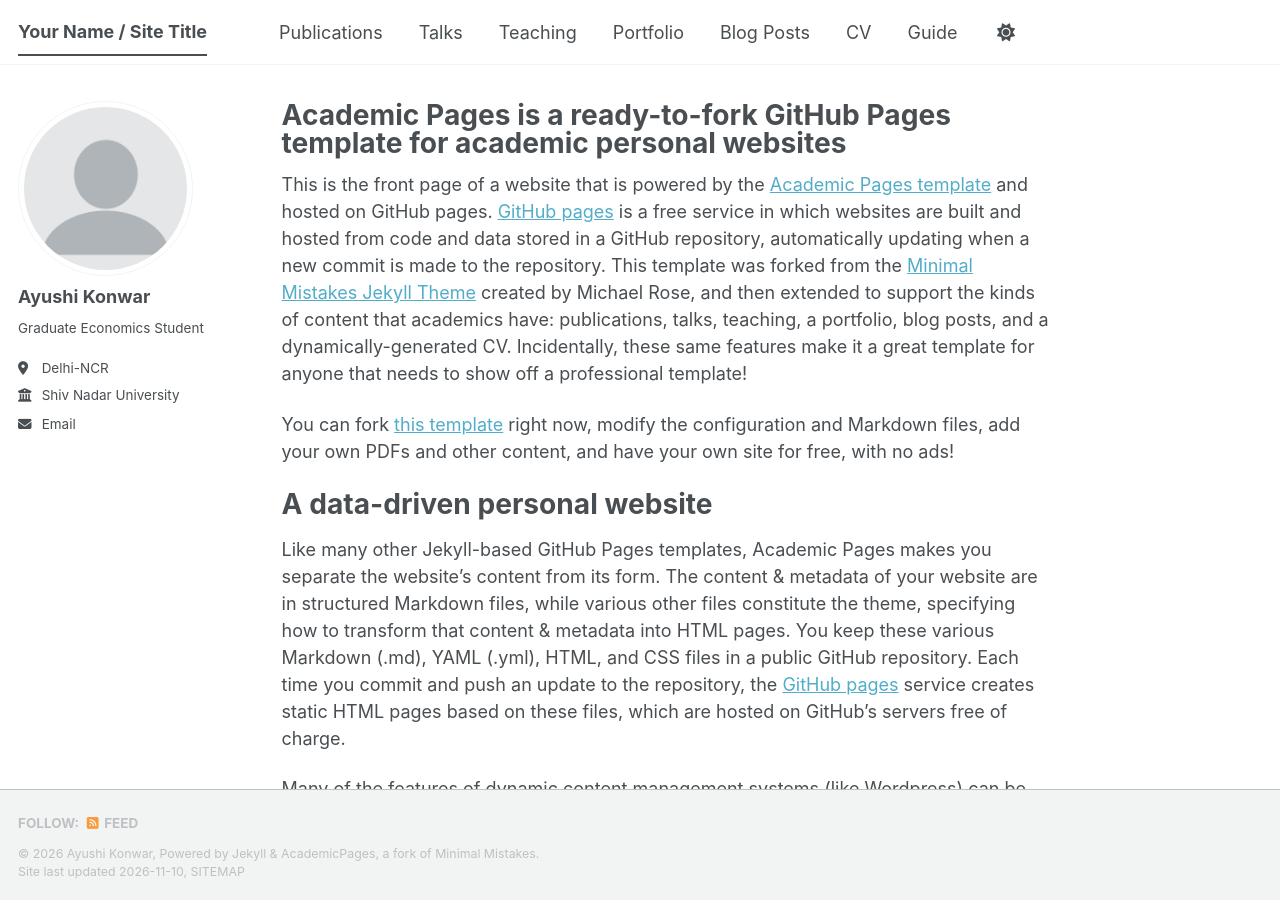
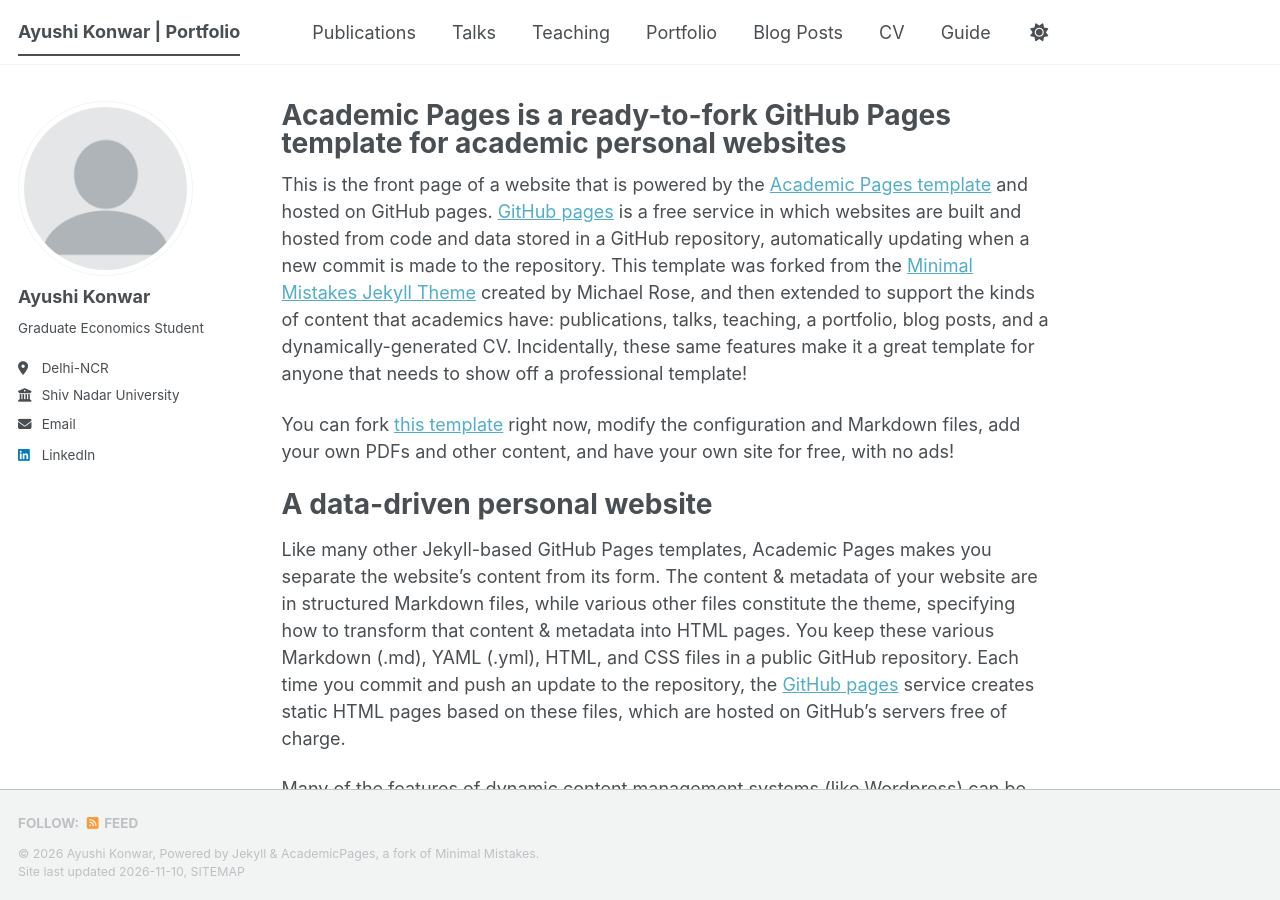
Before and after one commit to ayushikonwar10/ayushikonwar10.github.io, a Jekyll site: the page built from _pages/about.md, in a window 1280 px wide and 900 px high. Built offline with Jekyll 4.4.1, drawn with Linux system fonts in a browser that asks for light colours; a script bundle is joined from its source files by our own code; a style sheet for code colours, icons or effects is not loaded.

Commit message:
Update _config.yml

```diff
--- a/_config.yml
+++ b/_config.yml
@@ -9,7 +9,7 @@
 # Basic Site Settings
 locale                   : "en-US"
 site_theme               : "default" # The available themes options are "default", "air", "sunrise", "mint", "dirt" and "contrast"
-title                    : "Your Name / Site Title"
+title                    : "Ayushi Konwar | Portfolio"
 title_separator          : "-"
 name                     : &name "Ayushi Konwar"
 description              : &description " academic portfolio"   # Update this with a general description of your site, this is the default if not overridden by a page
@@ -66,7 +66,7 @@ author:
   keybase          : # Username
   instagram        : # Username
   lastfm           : # Username
-  linkedin         : # Username
+  linkedin         : "www.linkedin.com/in/ayushi-konwar"
   mastodon         : # URL
   medium           : # URL
   pinterest        : # Username
```
